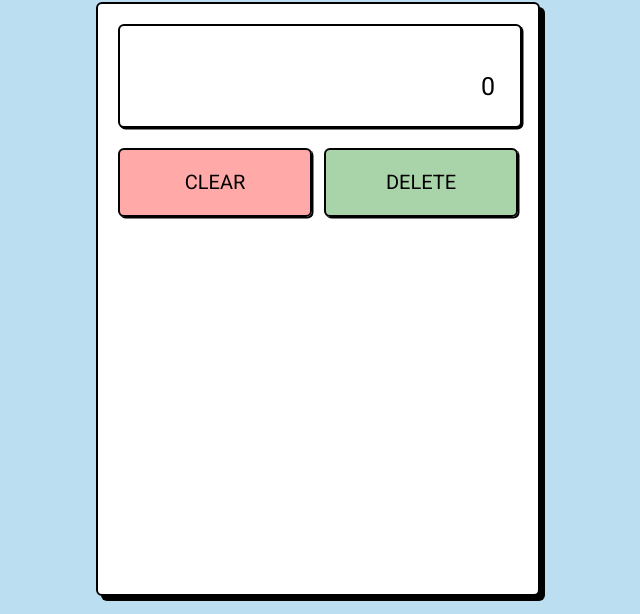
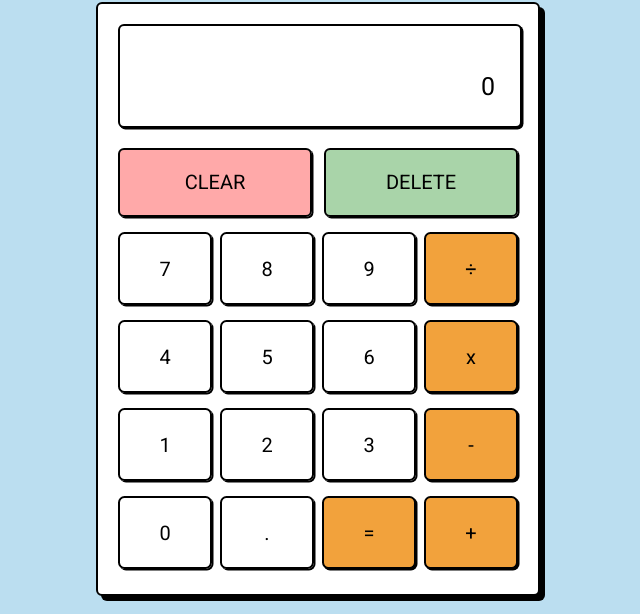
Before and after one commit to LamarcheEduardo/calculator, a plain HTML site: page index.html in a window 1280 px wide. Shown: the part 109-723 px from the top of the page, without its empty margins (322-962 px from the left). Drawn offline with Linux system fonts and the light colour scheme.

Commit message:
HTML and CSS done. Starting Javascript development

```diff
--- a/index.html
+++ b/index.html
@@ -24,8 +24,66 @@
                 <div class="btn-delete">
                     <p class="delete">DELETE</p>
                 </div>
+            </div>
+            <div class="secondary-row">
+                <div class="seven" id="btn-btn">
+                    <p class="para-btn">7</p>
+                </div>
+                <div class="eight" id="btn-btn">
+                    <p class="para-btn">8</p>
+                </div>
+                <div class="nine" id="btn-btn">
+                    <p class="para-btn">9</p>
+                </div>
+                <div class="divide" id="btn-btn">
+                    <p class="para-btn">÷</p>
+                </div>
+            </div>
+            <div class="secondary-row">
+                <div class="four" id="btn-btn">
+                    <p class="para-btn">4</p>
+                </div>
+                <div class="five" id="btn-btn">
+                    <p class="para-btn">5</p>
+                </div>
+                <div class="six" id="btn-btn">
+                    <p class="para-btn">6</p>
+                </div>
+                <div class="multiply" id="btn-btn">
+                    <p class="para-btn">x</p>
+                </div>
+            </div>
+            <div class="secondary-row">
+                <div class="one" id="btn-btn">
+                    <p class="para-btn">1</p>
+                </div>
+                <div class="two" id="btn-btn">
+                    <p class="para-btn">2</p>
+                </div>
+                <div class="three" id="btn-btn">
+                    <p class="para-btn">3</p>
+                </div>
+                <div class="minus" id="btn-btn">
+                    <p class="para-btn">-</p>
+                </div>
+            </div>
+            <div class="secondary-row">
+                <div class="zero" id="btn-btn">
+                    <p class="para-btn">0</p>
+                </div>
+                <div class="dot" id="btn-btn">
+                    <p class="para-btn">.</p>
+                </div>
+                <div class="equal" id="btn-btn">
+                    <p class="para-btn">=</p>
+                </div>
+                <div class="plus" id="btn-btn">
+                    <p class="para-btn">+</p>
+                </div>
+            </div>
 
-            </div>
+
+
 
        </div>
     </div>
--- a/style.css
+++ b/style.css
@@ -11,11 +11,21 @@ body {
   align-items: center;
   height: 90vh;
   flex-direction: column;
-
 }
 
 .title {
     font-family: Roboto;
+}
+
+.calculator {
+    padding: 20px;
+    align-self: center;
+    border: 2px solid black;
+    width: 400px;
+    height: 550px;
+    border-radius: 6px;
+    box-shadow: 5px 5px;
+    background-color: white;
 }
 
 .display-screen {
@@ -41,7 +51,6 @@ body {
     text-align: end;
     font-size: 25px;
 }
-
 
 .main-buttons {
     margin-top: 20px;
@@ -71,6 +80,10 @@ body {
 .btn-clear:hover {
     background-color: rgba(255, 0, 0, 0.582);
 }
+.btn-clear:active {
+    box-shadow: 0 2.5px black;
+    transform: translateY(4px);
+}
 
 
 .btn-delete {
@@ -80,23 +93,64 @@ body {
 .btn-delete:hover {
     background-color: rgba(0, 128, 0, 0.582);
 }
+.btn-delete:active {
+    box-shadow: 0 2.5px black;
+    transform: translateY(4px);
+}
 
 .delete {
     text-align: center;
     font-size: 20px;
 
 }
-.calculator {
-    padding: 20px;
-    align-self: center;
-    border: 2px solid black;
-    width: 400px;
-    height: 550px;
-    border-radius: 6px;
-    box-shadow: 5px 5px;
-    background-color: white;
+
+.secondary-row {
+    display: flex;
+    justify-content: space-between;
+    align-items: center;
+    padding-top: 15px;
+    gap: 8px;
 }
 
+#btn-btn  {
+    border: 2px solid black;
+    border-radius: 6.5px;
+    width: 95px;
+    height: 65px;
+    padding: 2px;
+    display: flex;
+    justify-content: center;
+    align-items: center;
+    box-shadow: 1.5px 1.5px;
+}
+
+
+.divide,.multiply,.minus,.plus,.equal {
+    background-color: rgba(242,162,60);
+}
+
+
+#btn-btn:hover {
+    background-color: #bbdef0
+}
+
+#btn-btn:active {
+  background-color: #6ca6c4;
+  box-shadow: 0 2.5px black;
+  transform: translateY(4px);
+}
+
+.divide:hover,.multiply:hover,.minus:hover,.plus:hover,.equal:hover {
+    background-color: rgba(242,162,60, 0.336) !important
+}
+
+.divide:active,.multiply:active,.minus:active,.plus:active,.equal:active {
+    background-color: rgba(242,162,60, 0.5);
+}
+
+.para-btn {
+    font-size: 20px;
+}
 
 .footer {
     position: fixed;
```
